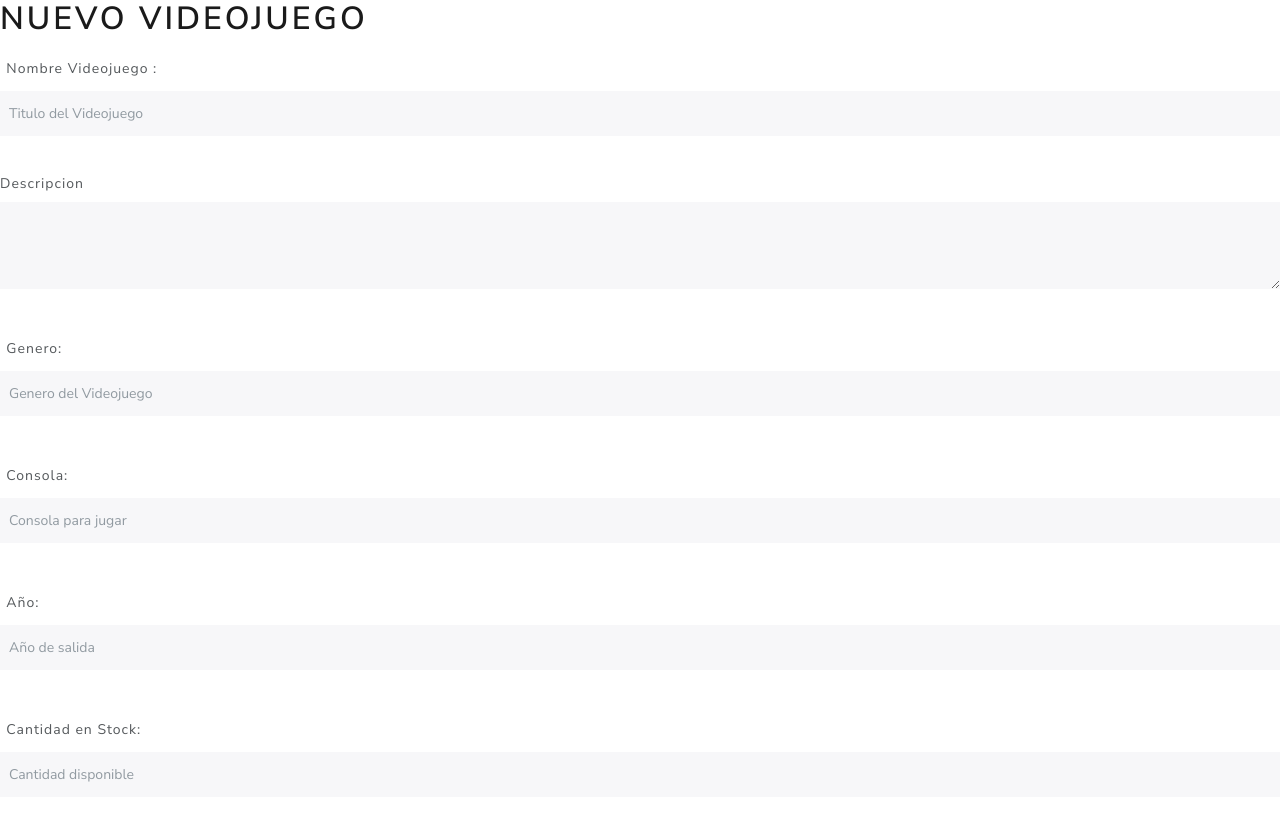
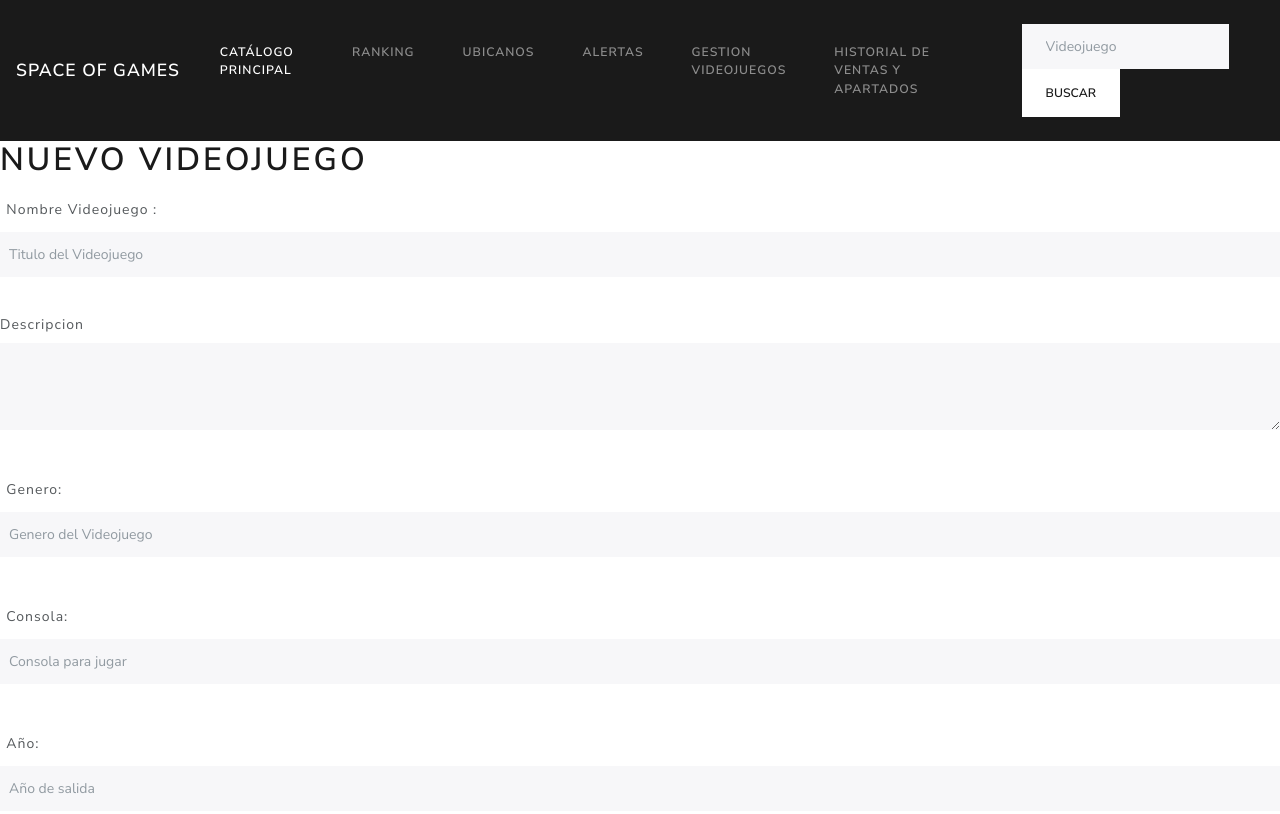
Before and after one commit to JSHectorM/SpaceGame-GG, an Electron app: page src/views/altasvideoj.html in a window 1280 px wide. Shown: the top 814 px of the page. Drawn offline with Linux system fonts and the light colour scheme.

Commit message:
PRIMER PMV

```diff
--- a/package.json
+++ b/package.json
@@ -20,7 +20,7 @@
   },
   "homepage": "https://github.com/JSHectorM/SpaceGame-GG#readme",
   "dependencies": {
-<<<<<<< Updated upstream
+
     "electron": "^8.0.1",
     "electron-reload": "^1.5.0",
     "mysql": "^2.18.1"
--- a/src/index.js
+++ b/src/index.js
@@ -3,7 +3,7 @@ const { app, BrowserWindow, Menu }= require('electron');
 
 const url = require ('url');
 const path = require ('path');
-var mysql = require('mysql');
+
 
 
 
@@ -34,7 +34,6 @@ app.on('ready', () => {
 
     }))
 
-<<<<<<< Updated upstream
     const mainMenu = Menu.buildFromTemplate(templateMenu);
     Menu.setApplicationMenu(mainMenu);
 
--- a/src/views/altasvideoj.html
+++ b/src/views/altasvideoj.html
@@ -7,7 +7,41 @@
     <title> Nuevo Videojuego </title>
     <link rel='stylesheet' href='css/bootstrap.min.css'>
 </head>
-
+<header>
+    <nav class="navbar navbar-expand-lg navbar-dark bg-primary">
+        <a class="navbar-brand" href="#">Space Of Games</a>
+        <button class="navbar-toggler" type="button" data-toggle="collapse" data-target="#navbarColor01"
+            aria-controls="navbarColor01" aria-expanded="false" aria-label="Toggle navigation">
+            <span class="navbar-toggler-icon"></span>
+        </button>
+        <div class="collapse navbar-collapse" id="navbarColor01">
+            <ul class="navbar-nav mr-auto">
+                <li class="nav-item active">
+                    <a class="nav-link" href="infovj.html">Catálogo Principal<span class="sr-only"></span></a>
+                </li>
+                <li class="nav-item">
+                    <a class="nav-link" href="prueba.html">Ranking</a>
+                </li>
+                <li class="nav-item">
+                    <a class="nav-link" href="https://goo.gl/maps/3vLx4HmzjkZ1cnAW8">Ubicanos</a>
+                </li>
+                <li class="nav-item">
+                    <a class="nav-link" href="alertas.html">Alertas</a>
+                </li>
+                <li class="nav-item">
+                    <a class="nav-link" href="listvideoj.html">Gestion Videojuegos </a>
+                </li>
+                <li class="nav-item">
+                    <a class="nav-link" href="listformularios.html">Historial de Ventas y Apartados</a>
+                </li>
+            </ul>
+            <form class="form-inline my-2 my-lg-0">
+                <input class="form-control mr-sm-2" type="text" placeholder="Videojuego">
+                <button class="btn btn-secondary my-2 my-sm-0" type="submit">Buscar</button>
+            </form>
+        </div>
+    </nav>
+</header>
 <body>
 
     <h1> Nuevo Videojuego </h1>
```
Also changed, not shown: src/views/alertas.html (+0 -12 lines), src/views/listformularios.html (+3 -7 lines), src/views/listvideoj.html (+6 -5 lines).
